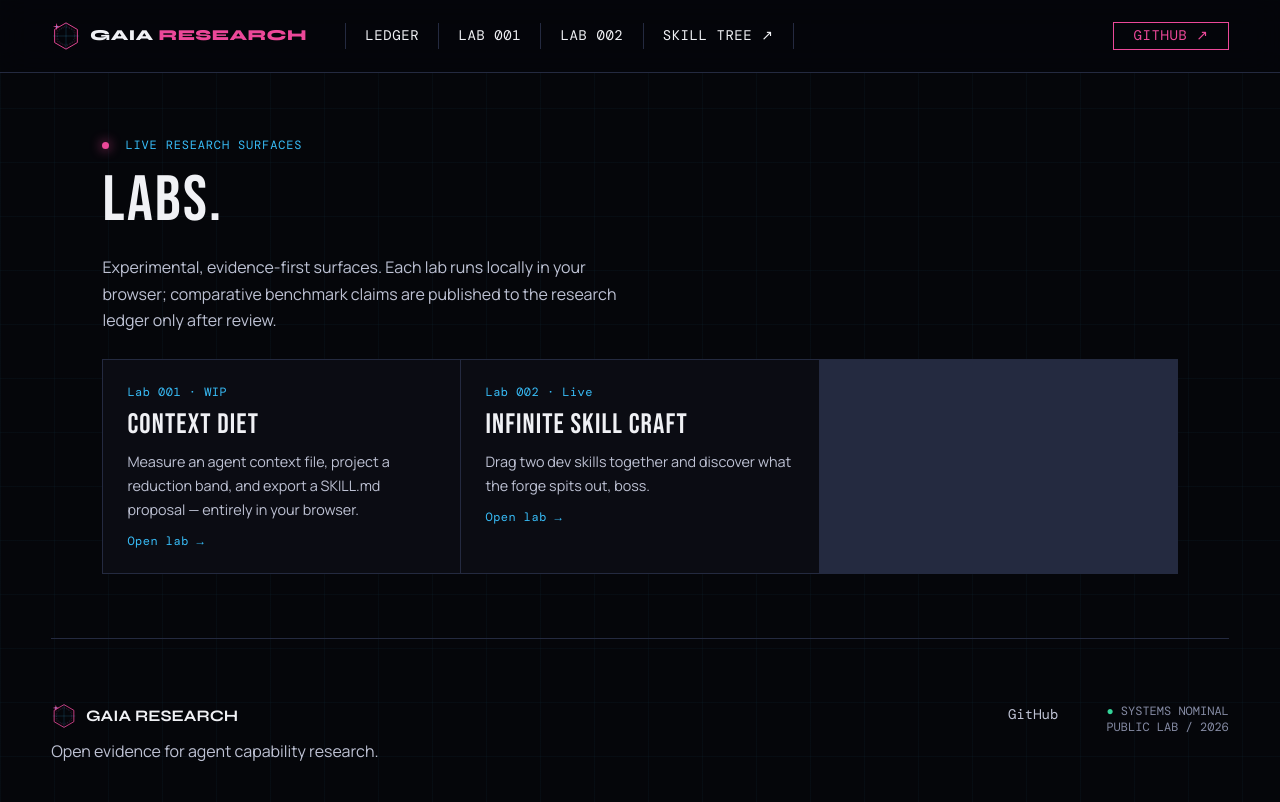
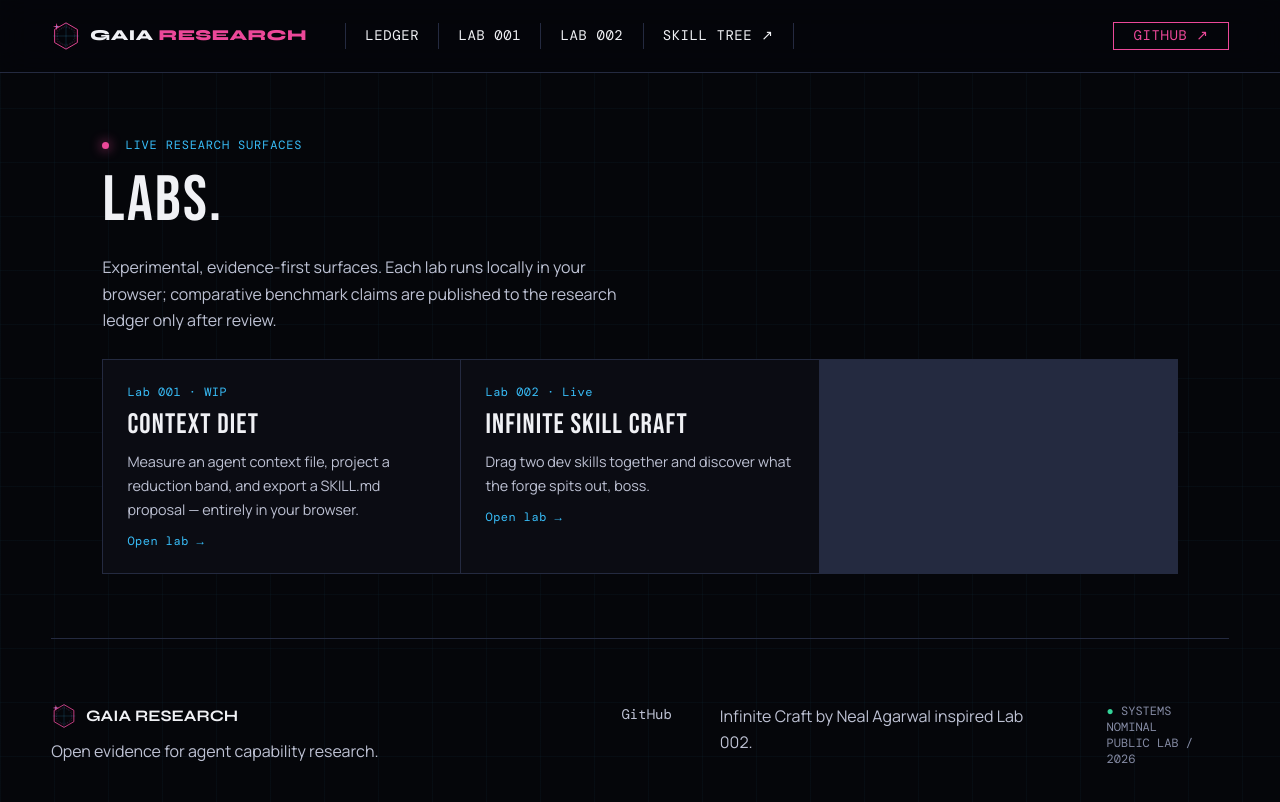
Before and after one commit to gaia-research/gaia-research, a Next.js app: page /labs in a window 1280 px wide. Shown: the top 802 px of the page. Built offline with nearby package versions, Linux system fonts and the light colour scheme.

Commit message:
feat(craft): Neal Agarwal attribution in site footer
- SiteChrome.tsx: add subtle footer-attribution paragraph linking
  Infinite Craft by Neal Agarwal (https://neal.fun/infinite-craft/)
  as the creative inspiration for Lab 002

```diff
--- a/components/SiteChrome.tsx
+++ b/components/SiteChrome.tsx
@@ -20,5 +20,5 @@ export function SiteHeader() {
 }
 
 export function SiteFooter() {
-  return <footer className="site-footer"><div className="footer-brand"><Image className="brand-mark" src="/assets/brand/logo-mark.svg" alt="Gaia Research logo" width={26} height={26} /><strong>GAIA RESEARCH</strong><p>Open evidence for agent capability research.</p></div><div className="footer-links">{/* X and Reddit disabled until real handles exist — no placeholder links. */}<a href="https://github.com/gaia-research" target="_blank" rel="noreferrer">GitHub</a></div><p className="system"><span aria-hidden="true">●</span> SYSTEMS NOMINAL<br />PUBLIC LAB / 2026</p></footer>;
+  return <footer className="site-footer"><div className="footer-brand"><Image className="brand-mark" src="/assets/brand/logo-mark.svg" alt="Gaia Research logo" width={26} height={26} /><strong>GAIA RESEARCH</strong><p>Open evidence for agent capability research.</p></div><div className="footer-links">{/* X and Reddit disabled until real handles exist — no placeholder links. */}<a href="https://github.com/gaia-research" target="_blank" rel="noreferrer">GitHub</a></div><p className="footer-attribution"><a href="https://neal.fun/infinite-craft/" target="_blank" rel="noreferrer">Infinite Craft</a> by Neal Agarwal inspired Lab 002.</p><p className="system"><span aria-hidden="true">●</span> SYSTEMS NOMINAL<br />PUBLIC LAB / 2026</p></footer>;
 }
```
